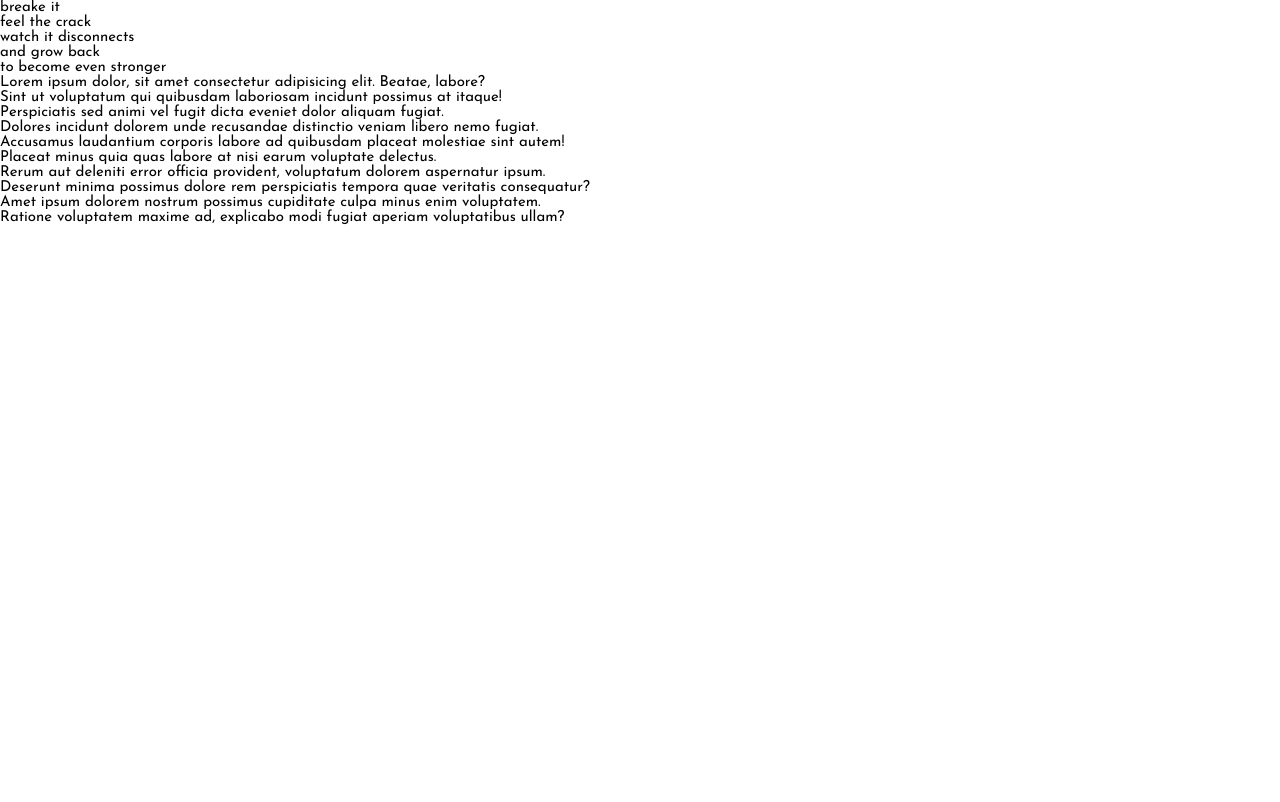
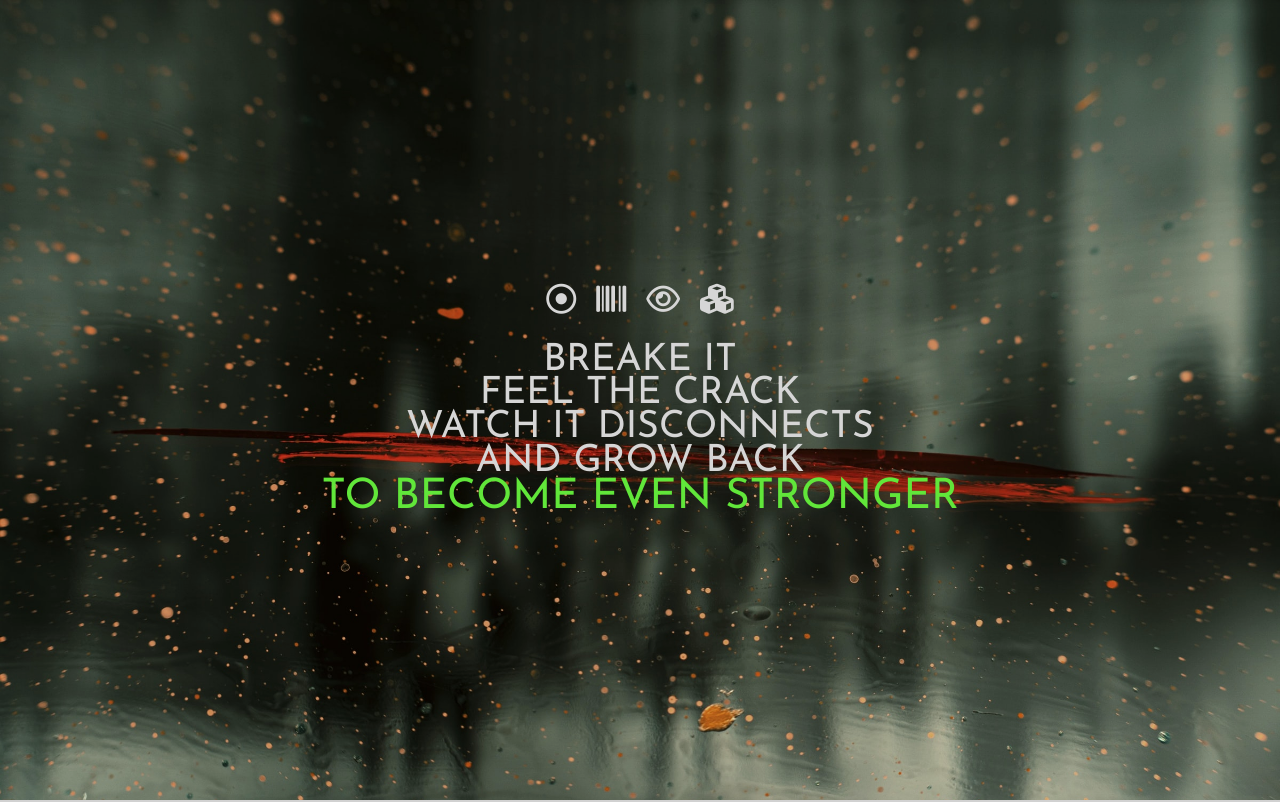
Before and after one commit to turavinin/navbar--5, a plain HTML site: page index.html in a window 1280 px wide. Shown: the top 802 px of the page. Drawn offline with Linux system fonts and the light colour scheme.

Commit message:
finish main

```diff
--- a/index.html
+++ b/index.html
@@ -6,6 +6,10 @@
     <meta name="viewport" content="width=device-width, initial-scale=1.0" />
 
     <!-- FONT AWESOME -->
+    <script
+      src="https://kit.fontawesome.com/bd53be0974.js"
+      crossorigin="anonymous"
+    ></script>
 
     <!-- STYLESHEET -->
     <link
@@ -18,9 +22,16 @@
     <!-- TITLE -->
     <title>Navbar--5</title>
   </head>
+
   <body>
+    <!-- ---------------- HEADER ----------------- -->
     <header class="header">
-      <nav class="header__nav"></nav>
+      <nav class="header__nav">
+        <i class="far fa-dot-circle"></i>
+        <i class="fas fa-barcode"></i>
+        <i class="far fa-eye"></i>
+        <i class="fas fa-cubes"></i>
+      </nav>
       <ul class="header__list">
         <li class="header__item">breake it</li>
         <li class="header__item">feel the crack</li>
@@ -32,6 +43,7 @@
       </ul>
     </header>
 
+    <!-- ---------------- MAIN ----------------- -->
     <main class="main">
       <p class="main__text">
         Lorem ipsum dolor, sit amet consectetur adipisicing elit. Beatae,
--- a/styles/_global.scss
+++ b/styles/_global.scss
@@ -7,6 +7,9 @@
 body {
   display: flex;
   flex-direction: column;
+  justify-content: center;
+  align-items: center;
   font-size: 15px;
   font-family: 'Josefin Sans', sans-serif;
+  background-color: #d1d1d1;
 }
--- a/styles/styles.scss
+++ b/styles/styles.scss
@@ -6,4 +6,87 @@
 
 @import './global';
 
+/* ----------------- VARIABLES ---------------- */
+$fontColor: #eeeeee;
+$activeColor: #6cff40;
+
 /* ------------------ HEADER ------------------ */
+
+.header {
+  display: flex;
+  flex-direction: column;
+  justify-content: center;
+  align-items: center;
+  width: 100%;
+  height: 100vh;
+  background-image: url('/images/header-bg-4.jpg');
+  background-size: cover;
+  background-repeat: no-repeat;
+  filter: brightness(90%);
+
+  /* Nav */
+  &__nav {
+    display: flex;
+    flex-direction: row;
+    justify-content: center;
+    width: 500px;
+    margin-bottom: 10px;
+    font-size: 2em;
+    color: $fontColor;
+
+    .fa-dot-circle,
+    .fa-barcode,
+    .fa-eye,
+    .fa-cubes {
+      margin: 0 10px;
+      transition: all 0.5s ease;
+
+      &:hover {
+        color: $activeColor;
+      }
+    }
+  }
+
+  /* List */
+
+  &__list {
+    list-style-type: none;
+    display: flex;
+    flex-direction: column;
+    justify-content: center;
+    align-items: center;
+    margin-top: 20px;
+  }
+
+  &__item {
+    color: $fontColor;
+    font-size: 2.5em;
+    font-weight: 400;
+    text-transform: uppercase;
+    line-height: 0.9;
+  }
+
+  &__item--active {
+    color: $activeColor;
+    font-size: 2.8em;
+  }
+}
+
+/* ------------------- MAIN ------------------- */
+
+.main {
+  display: flex;
+  flex-direction: column;
+  justify-content: center;
+  position: relative;
+  align-items: center;
+  margin-top: 50px;
+  width: 50%;
+
+  &__text {
+    font-size: 2em;
+    line-height: 2;
+    text-transform: uppercase;
+    text-align: center;
+  }
+}
```
Also changed, not shown: images/header-bg-3.jpg (added), images/header-bg-4.jpg (added), styles/styles.css, 1 other file.
